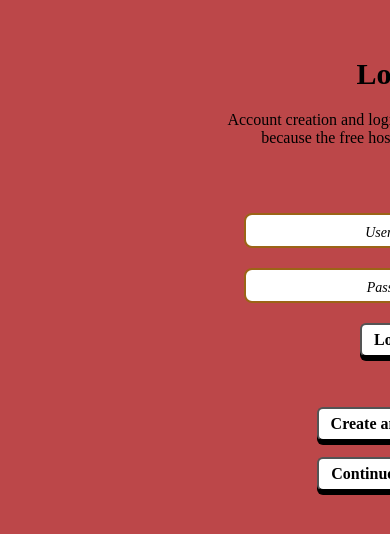
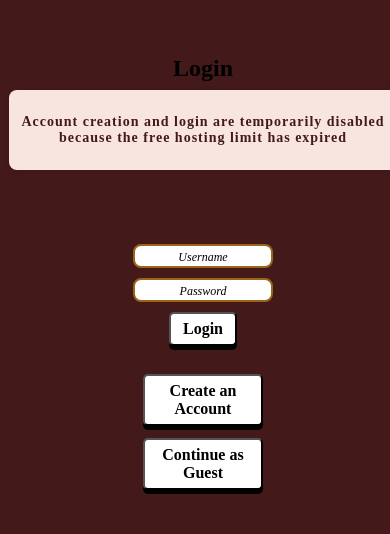
Before and after one commit to alphin-08/KitchenCanvas-, a React (Create React App) app in the folder frontend/: page /loginPage in a window 390 px wide. Shown: the part 158-692 px from the top of the page. Built offline with nearby package versions, Linux system fonts and the light colour scheme; a web font is replaced by a local one.

Commit message:
updated responsivness

```diff
--- a/frontend/src/pages/createAccount.css
+++ b/frontend/src/pages/createAccount.css
@@ -8,7 +8,7 @@
     min-width: 768px;
     min-height: 100vh;
     font-family: "Irish Grover", serif;
-    background-color: #BC4749;
+    background-color: #441919;
     box-shadow: 0 0 10px rgba(0, 0, 0, 0.5);
     margin: 0 auto;
     padding: 20px;
@@ -69,13 +69,10 @@
 @media (max-width: 900px) {
     .mainContainer-create {
         padding: 10px;
-        width: 100%;
-        min-height: 100vh;
-        margin: 0 auto;
-        display: flex;
-        flex-direction: column;
-        align-items: center;
-        background-color: #BC4749;
+        width: 100vw;
+        min-width: 0;
+        max-width: 100vw;
+        box-sizing: border-box;
     }
 
     .topContainer-create {
@@ -119,16 +116,65 @@
     }
 }
 
+
+
+@media (max-width: 800px) {
+    .mainContainer-create {
+        padding: 10px;
+        width: 100vw;
+        min-width: 0;
+        max-width: 100vw;
+        box-sizing: border-box;
+    }
+
+    .topContainer-create {
+        margin-bottom: 24px;
+        text-align: center;
+    }
+
+    .topContainer-create h1 {
+        font-size: 32px;
+        color: white;
+    }
+
+    .middleContainer-create {
+        width: 100%;
+        gap: 18px;
+        margin-bottom: 32px;
+    }
+
+    .middleContainer-create input {
+        width: 80%;
+        max-width: 300px;
+        height: 32px;
+        font-size: 14px;
+    }
+
+    .middleContainer-create input::placeholder {
+        font-size: 12px;
+        text-align: center;
+    }
+
+    .middleContainer-create button,
+    .bottomContainer-create button {
+        font-size: 14px;
+        padding: 6px 10px;
+        max-width: 140px;
+        border-radius: 5px;
+    }
+
+    .bottomContainer-create {
+        gap: 0.75rem;
+    }
+}
+
 @media (max-width: 550px) {
     .mainContainer-create {
         padding: 8px;
-        width: 100%;
-        min-height: 100vh;
-        margin: 0 auto;
-        display: flex;
-        flex-direction: column;
-        align-items: center;
-        background-color: #BC4749;
+        width: 100vw;
+        min-width: 0;
+        max-width: 100vw;
+        box-sizing: border-box;
     }
 
     .topContainer-create {
@@ -148,7 +194,7 @@
     }
 
     .middleContainer-create input {
-        width: 40%;
+        width: 90vw;
         max-width: 400px;
         height: 35px;
         font-size: 16px;
@@ -175,13 +221,10 @@
 @media (max-width: 360px) {
     .mainContainer-create {
         padding: 5px;
-        width: 100%;
-        min-height: 100vh;
-        margin: 0 auto;
-        display: flex;
-        flex-direction: column;
-        align-items: center;
-        background-color: #BC4749;
+        width: 100vw;
+        min-width: 0;
+        max-width: 100vw;
+        box-sizing: border-box;
     }
 
     .topContainer-create {
@@ -201,11 +244,11 @@
     }
 
     .middleContainer-create input {
-        width: 23%;
+        width: 90vw;
         max-width: 250px;
-        height: 40px;
+        height: 30px;
         font-size: 12px;
-        padding: 10px;
+        padding: 8px;
     }
 
     .middleContainer-create input::placeholder {
--- a/frontend/src/pages/homePage.css
+++ b/frontend/src/pages/homePage.css
@@ -143,9 +143,9 @@
 }
 
 .api-limit-message {
-    color: #e63946;
+    color: #441919;
     background: #fff8dc;
-    border: 1px solid #e63946;
+    border: 1px solid #441919;
     border-radius: 8px;
     padding: 16px;
     font-weight: bold;
--- a/frontend/src/pages/loginPage.css
+++ b/frontend/src/pages/loginPage.css
@@ -7,7 +7,7 @@
     max-width: 1024px;
     min-width: 768px;
     min-height: 100vh;
-    background-color: #BC4749;
+    background-color:#441919;
     box-shadow: 0 0 10px rgba(0, 0, 0, 0.5);
     margin: 0 auto;
     padding: 20px;
@@ -74,6 +74,19 @@
     margin-top: 10px;
 }
 
+.account-disabled-message {
+    background-color: #f8e5e0;
+    color: #441919;
+    font-size: 18px;
+    font-weight: bold;
+    border-radius: 8px;
+    padding: 14px 20px;
+    margin-bottom: 24px;
+    text-align: center;
+    box-shadow: 0 1px 6px rgba(0,0,0,0.08);
+    letter-spacing: 1px;
+}
+
 @media (max-width: 1050px) {
     .mainContainer-login {
         padding: 20px;
@@ -119,43 +132,149 @@
     }
 }
 
-@media (max-width: 600px) {
+@media (max-width: 900px) {
     .mainContainer-login {
-        padding: 10px;
-        max-width: 560px;
-        box-shadow: 0 0 4px rgba(0, 0, 0, 0.2);
+        max-width: 600px;
+        min-width: 0;
+        padding: 12px;
     }
 
     .topContainer-login h1 {
-        font-size: 30px;
-        margin-bottom: 20px;
+        font-size: 28px;
+        margin-bottom: 16px;
     }
 
     .middleContainer-login {
-        gap: 20px;
-        margin-bottom: 50px;
+        gap: 18px;
+        margin-bottom: 40px;
+        width: 100%;
     }
 
     .middleContainer-login input {
-        max-width: 300px;
-        height: 35px;
-        font-size: 16px;
+        max-width: 220px;
+        height: 28px;
+        font-size: 14px;
     }
 
     .middleContainer-login input::placeholder {
-        font-size: 14px;
+        font-size: 12px;
     }
 
     .middleContainer-login button,
     .bottomContainer-login button {
-        max-width: 220px;
-        font-size: 16px;
-        padding: 6px 12px;
+        max-width: 120px;
+        font-size: 14px;
+        padding: 6px 10px;
         border-radius: 6px;
     }
 
     .bottomContainer-login {
-        gap: 1rem;
+        gap: 0.75rem;
+        width: 100%;
+    }
+
+    .error-message,
+    .success-message {
+        font-size: 10px;
+    }
+
+    .account-disabled-message {
+        font-size: 14px;
+        padding: 10px 12px;
+    }
+}
+
+@media (max-width: 600px) {
+    .mainContainer-login {
+        padding: 6px;
+        max-width: 400px;
+        box-shadow: 0 0 3px rgba(0, 0, 0, 0.15);
+    }
+
+    .topContainer-login h1 {
+        font-size: 22px;
+        margin-bottom: 12px;
+    }
+
+    .middleContainer-login {
+        gap: 12px;
+        margin-bottom: 28px;
+    }
+
+    .middleContainer-login input {
+        max-width: 180px;
+        height: 26px;
+        font-size: 12px;
+    }
+
+    .middleContainer-login input::placeholder {
+        font-size: 10px;
+    }
+
+    .middleContainer-login button,
+    .bottomContainer-login button {
+        max-width: 90px;
+        font-size: 12px;
+        padding: 4px 8px;
+        border-radius: 5px;
+    }
+
+    .bottomContainer-login {
+        gap: 0.5rem;
+    }
+
+    .error-message,
+    .success-message {
+        font-size: 8px;
+    }
+}
+
+@media (max-width: 400px) {
+    .mainContainer-login {
+        padding: 8px;
+        width: 100vw;
+        min-height: 100vh;
+        margin: 0 auto;
+        display: flex;
+        flex-direction: column;
+        align-items: center;
+        background-color: #441919;
+    }
+
+    .topContainer-login h1 {
+        font-size: 24px;
+        margin-bottom: 8px;
+        color: black;
+    }
+
+    .middleContainer-login {
+        width: 100%;
+        gap: 10px;
+    }
+
+    .middleContainer-login input {
+        width: 80vw;
+        max-width: 140px;
+        height: 24px;
+        font-size: 14px;
+    }
+
+    .middleContainer-login input::placeholder {
+        font-size: 12px;
+        text-align: center;
+    }
+
+    .middleContainer-login button,
+    .bottomContainer-login button {
+        font-size: 16px;
+        padding: 6px 12px;
+        max-width: 120px;
+        border-radius: 5px;
+    }
+
+    .bottomContainer-login {
+        gap: 0.75rem;
+        width: 100%;
     }
 
     .error-message,
@@ -163,56 +282,3 @@
         font-size: 12px;
     }
 }
-
-@media (max-width: 360px) {
-    .mainContainer-login {
-        padding: 5px;
-        width: 100%;
-        min-height: 100vh;
-        margin: 0 auto;
-        display: flex;
-        flex-direction: column;
-        align-items: center;
-        background-color: #BC4749;
-    }
-
-    .topContainer-login h1 {
-        font-size: 20px;
-        margin-bottom: 0px;
-        color: black;
-    }
-
-    .middleContainer-login {
-        width: 100%;
-        gap: 15px;
-    }
-
-    .middleContainer-login input {
-        width: 20%;
-        height: 30px;
-        font-size: 12px;
-    }
-
-    .middleContainer-login input::placeholder {
-        font-size: 10px;
-        text-align: center;
-    }
-
-    .middleContainer-login button,
-    .bottomContainer-login button {
-        font-size: 14px;
-        padding: 6px 10px;
-        max-width: 100px;
-        border-radius: 5px;
-    }
-
-    .bottomContainer-login {
-        gap: 1rem;
-        width: 100%;
-    }
-
-    .error-message,
-    .success-message {
-        font-size: 10px;
-    }
-}
--- a/frontend/src/pages/loginPage.js
+++ b/frontend/src/pages/loginPage.js
@@ -55,10 +55,12 @@ function Login() {
 
                 <div className="topContainer-login">
                     <h1>Login</h1>
-                    <p>Account creation and login are temporarily disabled<br/>because the free hosting limit has expired</p>
+                    <div className="account-disabled-message">
+                        <p>Account creation and login are temporarily disabled<br />because the free hosting limit has expired</p>
+                    </div>
                 </div>
 
-                <div class = "middleContainer-login">
+                <div className="middleContainer-login">
                     <input type='text' placeholder='Username' value={username} onChange={(e) => setUsername(e.target.value)} />
                     <input type='password' placeholder='Password'  value={password} onChange={(e) => setPassword(e.target.value)} />
                     <button onClick={handleLogin}> <b>Login</b></button>
--- a/frontend/src/pages/mainPage.css
+++ b/frontend/src/pages/mainPage.css
@@ -22,7 +22,7 @@ body {
     max-width: 1024px;
     min-width: 768px;
     height: 100vh;
-    background-color: #BC4749;
+    background-color: #441919;
     box-shadow: 0 0 10px rgba(0, 0, 0, 0.5);
     margin: 0 auto;
 }
@@ -66,14 +66,71 @@ body {
     outline: none;
 }
 
-@media (max-width: 360px) {
-
-.bottomContainer button {
-        border-radius: 8px;
-        box-shadow: 0 4px black;
-        font-size: 20px;
-        cursor: pointer;
-        background-color: white;
-        color: black;
+@media (max-width: 1110px) {
+    .mainContainer {
+        max-width: 900px;
+        min-width: 600px;
+        padding: 20px;
+    }
+    .topContainer h1 {
+        font-size: 38px;
+    }
+    .bottomContainer button {
+        font-size: 22px;
+        padding: 10px 18px;
     }
 }
+
+@media (max-width: 855px) {
+    .mainContainer {
+        max-width: 700px;
+        min-width: 300px;
+        padding: 15px;
+    }
+    .topContainer h1 {
+        font-size: 32px;
+    }
+    .bottomContainer button {
+        font-size: 18px;
+        padding: 8px 14px;
+    }
+}
+
+/* @media (max-width: 500px) {
+    .mainContainer {
+        max-width: 100vw;
+        min-width: 0;
+        width: 100vw;
+        height: auto;
+        padding: 8px;
+        box-sizing: border-box;
+    }
+    .topContainer h1 {
+        font-size: 24px;
+        margin: 10px 0;
+    }
+    .bottomContainer {
+        margin-top: 30px;
+        margin-bottom: 10px;
+    }
+    .bottomContainer button {
+        font-size: 14px;
+        padding: 6px 10px;
+        width: 90vw;
+        max-width: 300px;
+        margin-bottom: 8px;
+    }
+} */
+
+@media (max-width: 360px) {
+    .mainContainer {
+        padding: 8px;
+    }
+    .topContainer h1 {
+        font-size: 22px;
+    }
+    .bottomContainer button {
+        font-size: 16px;
+        padding: 8px 12px;
+    }
+}
```
